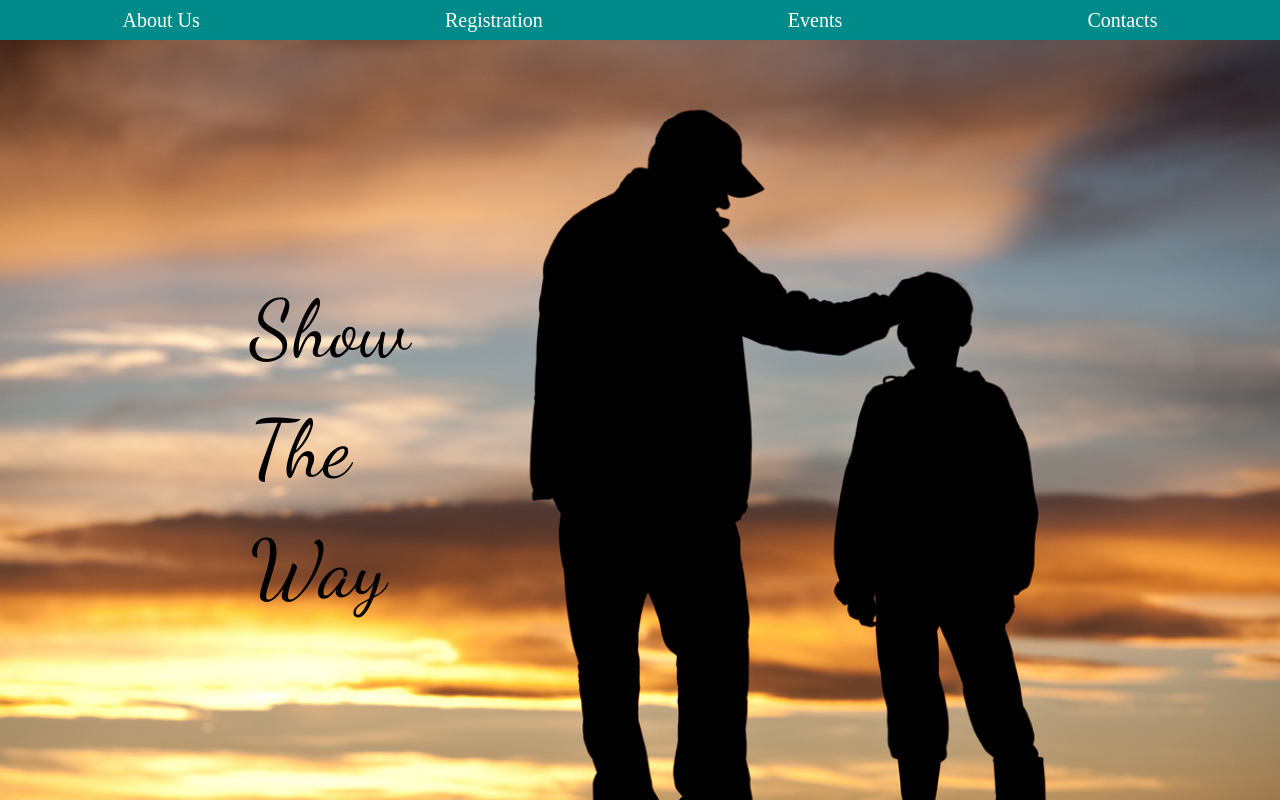
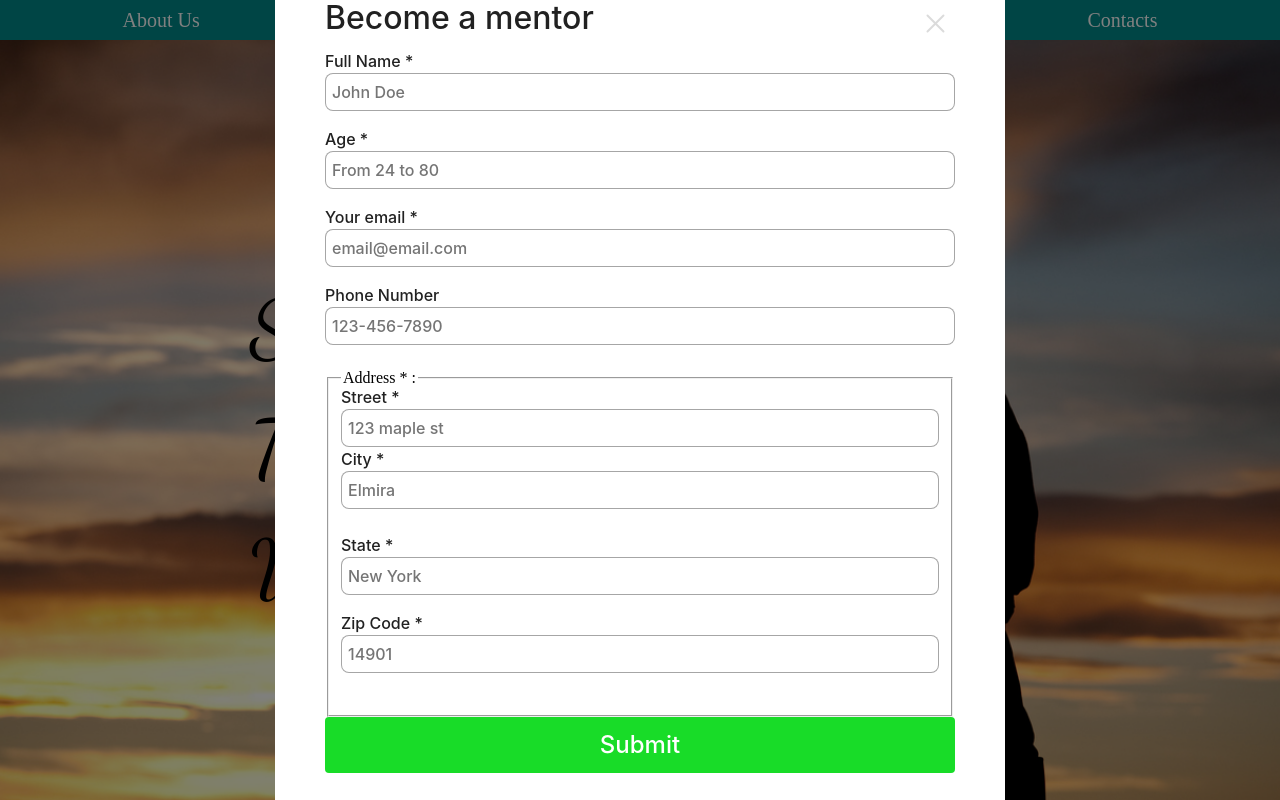
Before and after one commit to johnwallacegerrard/show_the_way, a plain HTML site: page index.html in a window 1280 px wide. Shown: the top 800 px of the page. Drawn offline with Linux system fonts and the light colour scheme.

Commit message:
create mentor registration form

```diff
--- /dev/null
+++ b/blocks/modal.css
@@ -0,0 +1,193 @@
+.modal {
+  position: fixed;
+  top: 0;
+  left: 0;
+  right: 0;
+  bottom: 0;
+  background-color: rgba(0, 0, 0, 0.5);
+  display: flex;
+  align-items: center;
+  justify-content: center;
+  padding: 0 16px;
+  visibility: hidden;
+  opacity: 0;
+  transition: visibility 0s linear 0.5s, opacity 0.5s linear;
+  z-index: 3;
+}
+
+.modal_open {
+  visibility: visible;
+  opacity: 1;
+  transition-delay: 0s;
+}
+
+.modal__container {
+  position: relative;
+  background-color: rgba(255, 255, 255, 1);
+  border-radius: 8px;
+  padding: 32px 50px;
+  max-width: 730px;
+  width: 100%;
+  box-sizing: border-box;
+}
+
+.modal__title {
+  max-width: 630px;
+  padding: 0;
+  margin: 0 0 24px;
+  font-size: 32px;
+  line-height: 30px;
+  font-family: "Inter", "Arial", sans-serif;
+  font-weight: 500;
+  color: rgba(33, 33, 33, 1);
+}
+
+.modal__form {
+  max-width: 630px;
+}
+
+.modal__label {
+  display: flex;
+  flex-direction: column;
+  gap: 8px;
+  padding: 0;
+  margin-bottom: 16px;
+  font-size: 16px;
+  line-height: 8px;
+  font-family: "Inter", "Arial", sans-serif;
+  font-weight: 500;
+  color: rgba(33, 33, 33, 1);
+}
+
+.modal__input {
+  border-radius: 8px;
+  display: block;
+  width: 100%;
+  padding: 8px 6px;
+  box-sizing: border-box;
+  border: 1px solid rgba(33, 33, 33, 0.4);
+  font-family: "Inter", "Arial", sans-serif;
+  font-weight: 500;
+  font-size: 16px;
+  line-height: 16px;
+  color: rgba(33, 33, 33, 1);
+}
+
+.modal__input:hover {
+  border: 1px solid rgba(33, 33, 33, 1);
+  cursor: pointer;
+}
+
+.modal__input_type_error {
+  border: 1px solid rgba(255, 0, 0, 0.6);
+}
+
+.modal__error {
+  color: rgba(255, 0, 0, 0.7);
+  font-family: "Inter", "Arial", sans-serif;
+  font-weight: 500;
+  font-size: 16px;
+  line-height: 17.6px;
+}
+
+/* .modal__submit-btn {
+    width: 156px;
+    height: 52px;
+    padding: 18px 32px;
+    background-color: rgba(33, 33, 33, 1);
+    font-size: 16px;
+    line-height: 16px;
+    font-family: "Inter", "Arial", sans-serif;
+    font-weight: 500;
+    color: rgba(252, 245, 229, 1);
+    border-radius: 8px;
+    border: none;
+  }
+
+  .modal__submit-btn:hover {
+    background: rgba(33, 33, 33, 0.8);
+    cursor: pointer;
+  } */
+
+.modal__submit-btn_inactive {
+  opacity: 50%;
+}
+
+.modal__close-btn {
+  width: 40px;
+  height: 40px;
+  position: absolute;
+  top: 32px;
+  right: 50px;
+  background-color: transparent;
+  border: none;
+  opacity: 40%;
+  padding: 0;
+}
+
+.modal__close-btn:hover {
+  opacity: 1;
+  cursor: pointer;
+}
+
+.modal__button {
+  border-radius: 4px;
+  background-color: #18dc28;
+  transition: background-color 0.5s linear;
+  width: 100%;
+  padding: 20px 0;
+  border: none;
+  margin-bottom: 24px;
+  font-family: "Inter", "Arial", sans-serif;
+  font-weight: 500;
+  font-size: 24px;
+  line-height: 16px;
+  color: #fff;
+}
+
+.modal__button:hover {
+  background-color: #3ff36c;
+  cursor: pointer;
+}
+
+.modal__button:disabled,
+.modal__button:disabled:hover {
+  background-color: rgba(33, 33, 33, 1);
+  cursor: default;
+  opacity: 50%;
+}
+
+@media screen and (max-width: 627px) {
+  .modal__container {
+    padding: 8px;
+    width: 288px;
+  }
+
+  .modal__title {
+    margin-bottom: 12px;
+    font-size: 20px;
+    line-height: 20px;
+  }
+
+  .modal__label {
+    margin-bottom: 8px;
+    font-size: 16px;
+    line-height: 16px;
+  }
+
+  .modal__input {
+    padding: 8px 4px;
+    font-size: 16px;
+    line-height: 16px;
+  }
+
+  .modal__error {
+    font-size: 12px;
+    line-height: 13.2px;
+  }
+
+  .modal__close-btn {
+    top: 0px;
+    right: 0px;
+  }
+}
--- a/blocks/registration.css
+++ b/blocks/registration.css
@@ -40,9 +40,10 @@
 
 .registration__button {
   width: 240px;
-  background-color: orangered;
-  color: white;
+  background-color: yellow;
+  color: darkcyan;
   padding: 12px 8px;
   margin-top: 32px;
   font-size: 20px;
+  border-radius: 8px;
 }
--- a/index.html
+++ b/index.html
@@ -87,5 +87,118 @@
       <div class="contacts"></div>
       <div class="social"></div>
     </footer>
+    <div class="modal modal_open" id="mentor-modal">
+      <div class="modal__container">
+        <button type="button" class="modal__close-btn">
+          <img src="./images/close-icon.svg" alt="close icon" />
+        </button>
+        <h2 class="modal__title">Become a mentor</h2>
+
+        <form class="modal__form" id="mentor-form" novalidate>
+          <label for="volunteer-first-name" class="modal__label"
+            >Full Name *
+            <input
+              type="text"
+              class="modal__input"
+              id="mentor-full-name"
+              name="full-name"
+              placeholder="John Doe"
+              minlength="2"
+              required
+            />
+            <span
+              class="modal__error"
+              id="mentor-full-name-error"
+            ></span>
+          </label>
+
+          </label>
+          <label for="mentor-age" class="modal__label"
+            >Age *
+            <input
+              type="number"
+              min="24"
+              max="80"
+              class="modal__input"
+              id="mentor-age"
+              name="age"
+              placeholder="From 24 to 80"
+              required
+            />
+            <span class="modal__error" id="mentor-age-error"></span>
+          </label>
+          <label for="mentor-email" class="modal__label"
+            >Your email *
+            <input
+              type="email"
+              class="modal__input"
+              id="mentor-email"
+              name="email"
+              placeholder="email@email.com"
+              required
+            />
+            <span class="modal__error" id="mentor-email-error"></span>
+          </label>
+          <label for="mentor-phone-number" class="modal__label"
+            >Phone Number
+            <input
+              type="tel"
+              class="modal__input"
+              id="mentor-phone-number"
+              name="phone-number"
+              placeholder="123-456-7890"
+            />
+            <span
+              class="modal__error"
+              id="mentor-phone-number-error"
+            ></span>
+          </label>
+          <fieldset>
+          <legend>Address * :</legend>
+          <label for="street-address" class="modal__label">
+          Street *
+          <input
+            type="text"
+            class="modal__input"
+            id="street-address"
+            name="street-address"
+            placeholder="123 maple st"
+            required
+            minlength="4"
+          />
+          <label for="city" class="modal__label">City *
+            <input type="text" class="modal__input"
+            id="city"
+            name="city"
+            placeholder="Elmira"
+            required
+            minlength="6">
+            <span
+              class="modal__error"
+              id="volunteer-availability-error"
+            ></span>
+          </label>
+          <label for="state" class="modal__label">State *
+           <input type="text" class="modal__input"
+           id="state"
+           name="state"
+           placeholder="New York"
+           required
+           minlength="2">
+          </label>
+          <label for="zip" class="modal__label">Zip Code *
+            <input type="text" class="modal__input"
+            id="zip"
+            name="zip"
+            placeholder="14901"
+            required
+            minlength="5">
+          </label>
+          </fieldset>
+
+          <button type="submit" class="modal__button">Submit</button>
+        </form>
+      </div>
+    </div>
   </body>
 </html>
--- /dev/null
+++ b/scripts/index.js
@@ -0,0 +1 @@
+const
--- a/styles/stylesheet.css
+++ b/styles/stylesheet.css
@@ -4,3 +4,4 @@
 @import url(../blocks/nav.css);
 @import url(../blocks/about.css);
 @import url(../blocks/registration.css);
+@import url(../blocks/modal.css);
```
Also changed, not shown: images/close-icon.svg (added).
